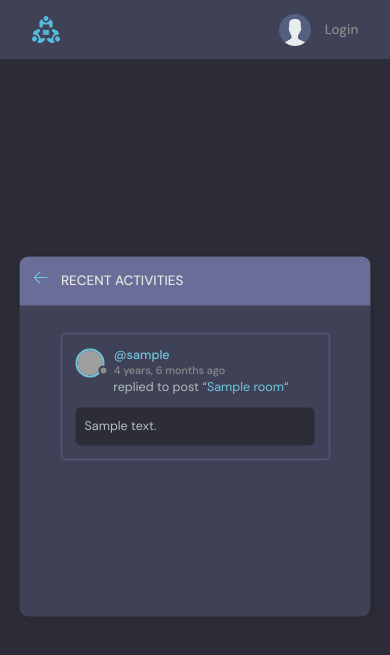
After one commit to criSiles/studybudcris, a Django app: page /activity/ in a window 390 px wide. The commit adds this page. Shown: the top 655 px of the page. Run offline with Django 5.2, Linux system fonts and the light colour scheme; tables that the repository leaves empty hold one stand-in row (values such as "Sample post"); grey boxes are pictures that could not be loaded.

Commit message:
feat: add a activity and topics templates, urls and views in order to make it responsive. Updated links in home.html and topics_component.

```diff
--- /dev/null
+++ b/base/templates/base/activity.html
@@ -0,0 +1,72 @@
+{% extends "main.html" %} {% block content%}
+<main class="layout">
+  <div class="container">
+    <div class="layout__box">
+      <div class="layout__boxHeader">
+        <div class="layout__boxTitle">
+          <a href="{% url 'home' %}">
+            <svg
+              version="1.1"
+              xmlns="http://www.w3.org/2000/svg"
+              width="32"
+              height="32"
+              viewBox="0 0 32 32"
+            >
+              <title>arrow-left</title>
+              <path
+                d="M13.723 2.286l-13.723 13.714 13.719 13.714 1.616-1.611-10.96-10.96h27.625v-2.286h-27.625l10.965-10.965-1.616-1.607z"
+              ></path>
+            </svg>
+          </a>
+          <h3>Recent Activities</h3>
+        </div>
+      </div>
+
+      <div class="activities-page layout__body">
+        {% for message in room_messages %}
+        <div class="activities__box">
+            <div class="activities__boxHeader roomListRoom__header">
+            <a
+                href="{% url 'user-profile' message.user.id %}"
+                class="roomListRoom__author"
+            >
+                <div class="avatar avatar--small">
+                <img src="https://randomuser.me/api/portraits/women/11.jpg" />
+                </div>
+                <p>
+                @{{message.user}}
+                <span>{{message.created|timesince}} ago</span>
+                </p>
+            </a>
+            {% if request.user == message.user %}
+            <div class="roomListRoom__actions">
+                <a href="{% url 'delete-message' message.id %}">
+                    <svg
+                        version="1.1"
+                        xmlns="http://www.w3.org/2000/svg"
+                        width="32"
+                        height="32"
+                        viewBox="0 0 32 32"
+                    >
+                        <title>Delete</title>
+                        <path
+                        d="M27.314 6.019l-1.333-1.333-9.98 9.981-9.981-9.981-1.333 1.333 9.981 9.981-9.981 9.98 1.333 1.333 9.981-9.98 9.98 9.98 1.333-1.333-9.98-9.98 9.98-9.981z"
+                        ></path>
+                    </svg>
+                </a>
+            </div>
+            {% endif %}
+
+            </div>
+            <div class="activities__boxContent">
+                <p>replied to post “<a href="{% url 'room' message.room.id %}">{{message.room.name}}</a>“</p>
+                <div class="activities__boxRoomContent">{{message.body}}
+                </div>
+            </div>
+        </div>
+        {% endfor %}
+      </div>
+    </div>
+  </div>
+</main>
+{% endblock content %}
--- a/base/templates/base/topics_component.html
+++ b/base/templates/base/topics_component.html
@@ -14,7 +14,7 @@
         </li>
         {% endfor %}
     </ul>
-    <a class="btn btn--link" href="topics.html">
+    <a class="btn btn--link" href="{% url 'topics' %}">
       More
       <svg
         version="1.1"
--- a/base/urls.py
+++ b/base/urls.py
@@ -13,5 +13,7 @@ urlpatterns = [
     path('update-room/<str:pk>', views.updateRoom, name="update-room"),
     path('delete-room/<str:pk>', views.deleteRoom, name="delete-room"),
     path('delete-message/<str:pk>', views.deleteMessage, name="delete-message"),
-    path('update-user', views.updateUser, name="update-user"),
+    path('update-user/', views.updateUser, name="update-user"),
+    path('topics/', views.topicsPage, name="topics"),
+    path('activity/', views.activityPage, name="activity"),
 ]
--- a/base/views.py
+++ b/base/views.py
@@ -23,8 +23,8 @@ def home(request):
     )
     room_count = rooms.count()
     room_messages = Message.objects.filter(Q(room__topic__name__icontains=q))
-    # this Topic.objects.all() is used to get all the topics from the database, i means that is case insensitive
-    topics = Topic.objects.all()
+    # this Topic.objects.all() is used to get all the topics from the database, but we only want to get the first 5
+    topics = Topic.objects.all()[0:5]
     context = {'rooms': rooms, 'topics': topics, 'room_count': room_count, 'room_messages': room_messages}
     return render(request, 'base/home.html', context)
 
@@ -176,3 +176,12 @@ def updateUser(request):
             form.save()
             return redirect('user-profile', pk=user.id)
     return render(request, 'base/update-user.html', {'form': form})
+
+def topicsPage(request):
+    q = request.GET.get('q') if request.GET.get('q') is not None else ''
+    topics = Topic.objects.filter(name__icontains=q)
+    return render(request, 'base/topics.html', {'topics': topics})
+
+def activityPage(request):
+    room_messages = Message.objects.all()
+    return render(request, 'base/activity.html', {'room_messages': room_messages})
```
Also changed, not shown: base/templates/base/home.html (+4 -4 lines), base/templates/base/topics.html (added, +48 -0 lines).
